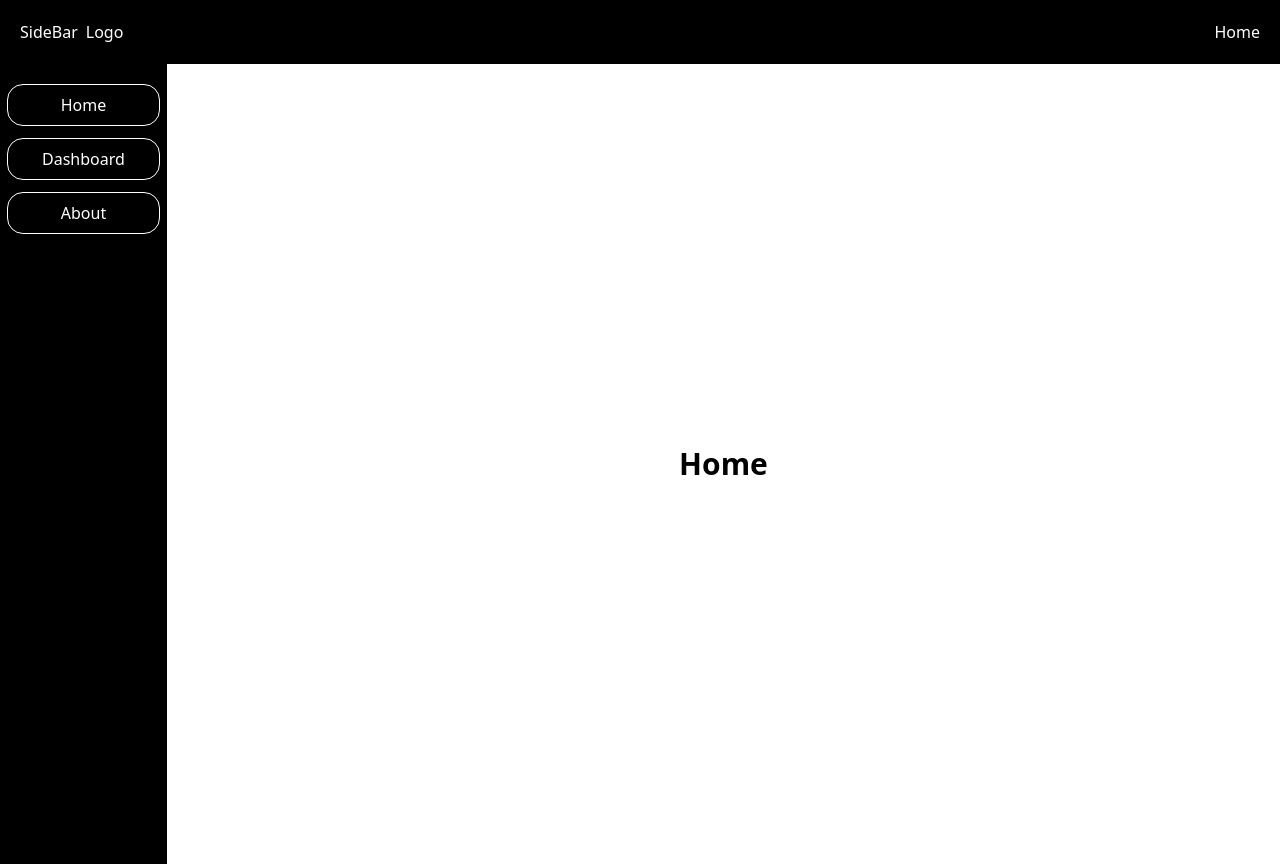
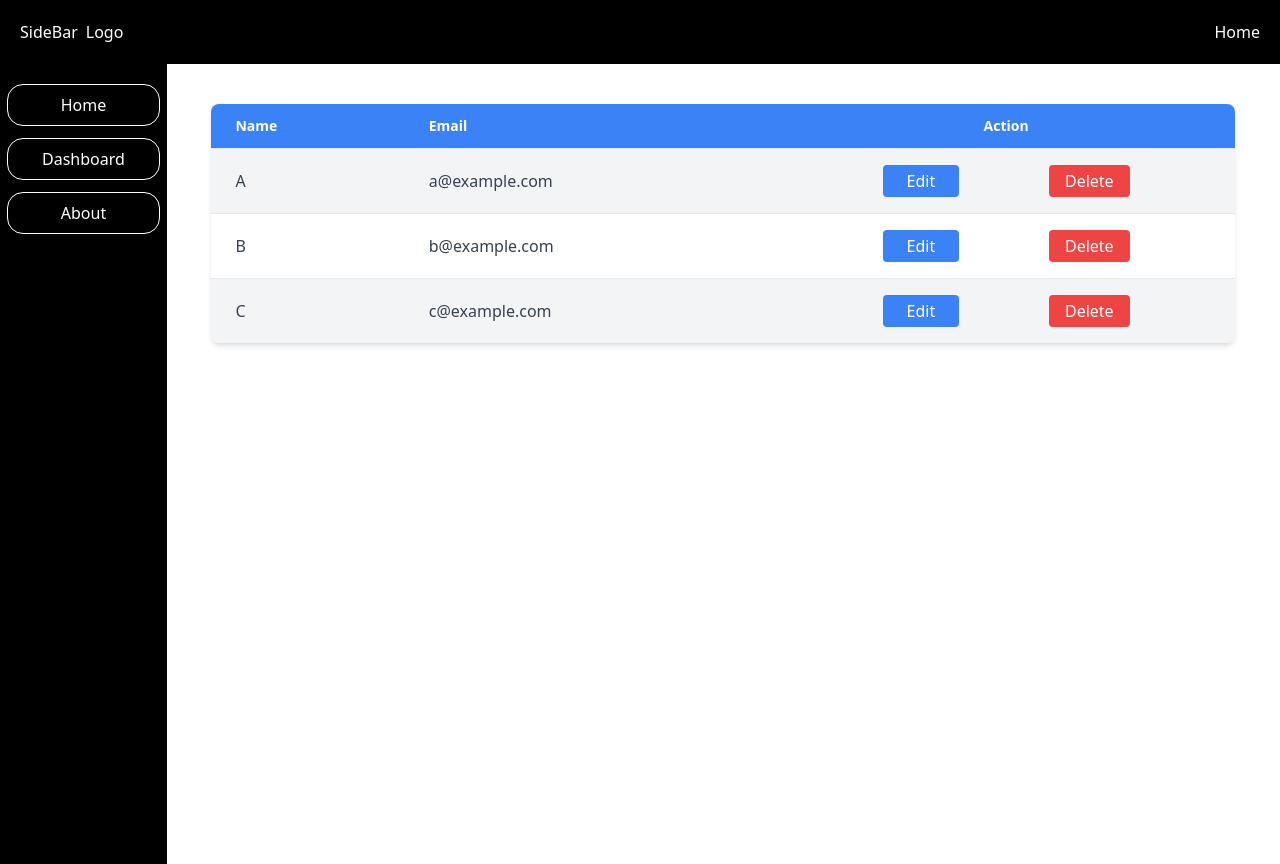
Before and after one commit to venteury/approuter, a Next.js app: page / in a window 1280 px wide. Built offline with nearby package versions, Linux system fonts and the light colour scheme.

Commit message:
user table

```diff
--- a/app/layout.js
+++ b/app/layout.js
@@ -54,7 +54,7 @@ export default function RootLayout({ children }) {
                   </ul>
                 </div>
 
-                <div className=" flex justify-center w-full items-center">
+                <div className=" flex justify-center w-full py-10">
                   {children}
                 </div>
               </div>
--- a/app/page.js
+++ b/app/page.js
@@ -1,9 +1,49 @@
+"use client";
+import { useSelector } from "react-redux";
+
 export default function Home() {
+  const users = useSelector((state) => state.user.users) || [];
+
   return (
     <main className="">
-      <div className="">
-        <h1 className="text-3xl font-bold">Home</h1>
-      </div>
+      <table className="w-[80vw] bg-white shadow-md rounded-lg overflow-hidden">
+        <thead>
+          <tr className="bg-blue-500 text-white text-left">
+            <th className="px-6 py-3 text-sm font-semibold flex ">Name</th>
+
+            <th className="px-6 py-3 text-sm font-semibold  ">Email</th>
+            <th className="px-6 py-3 text-sm font-semibold  text-center">Action</th>
+          </tr>
+        </thead>
+        <tbody>
+          {users &&
+            users.map((user, index) => (
+              <tr
+                key={user.id}
+                className={`${
+                  index % 2 === 0 ? "bg-gray-100" : "bg-white"
+                } hover:bg-blue-100 transition duration-150`}
+              >
+                <td className="border-t px-6 py-4 text-gray-700">
+                  {user.name}
+                </td>
+                <td className="border-t px-6 py-4 text-gray-700">
+                  {user.email}
+                </td>
+                <td className="border-t px-6 py-4 text-gray-700">
+                  <div className="flex gap-x-2 justify-evenly">
+                    <button className="bg-blue-500 hover:bg-blue-700 text-white  py-1 px-6 rounded">
+                      Edit
+                    </button>
+                    <button className="bg-red-500 hover:bg-red-700 text-white  py-1 px-4 rounded">
+                      Delete
+                    </button>
+                  </div>
+                </td>
+              </tr>
+            ))}
+        </tbody>
+      </table>
     </main>
   );
 }
--- a/app/slices/userSlice.js
+++ b/app/slices/userSlice.js
@@ -2,7 +2,23 @@
 import { createSlice } from "@reduxjs/toolkit";
 
 const initialState = {
-  users: [],
+  users: [
+    {
+      name: "A",
+      email: "a@example.com",
+      id: 1,
+    },
+    {
+      name: "B",
+      email: "b@example.com",
+      id: 2,
+    },
+    {
+      name: "C",
+      email: "c@example.com",
+      id: 3,
+    },
+  ],
 };
 
 const userSlice = createSlice({
```
